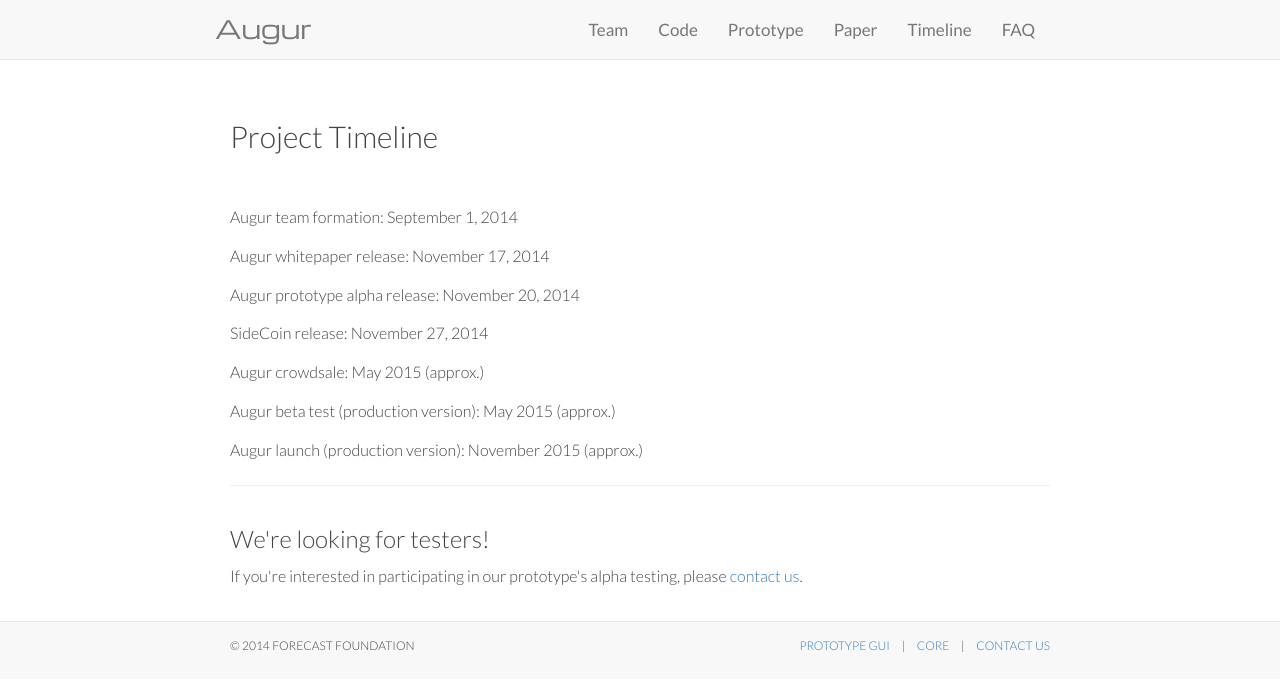
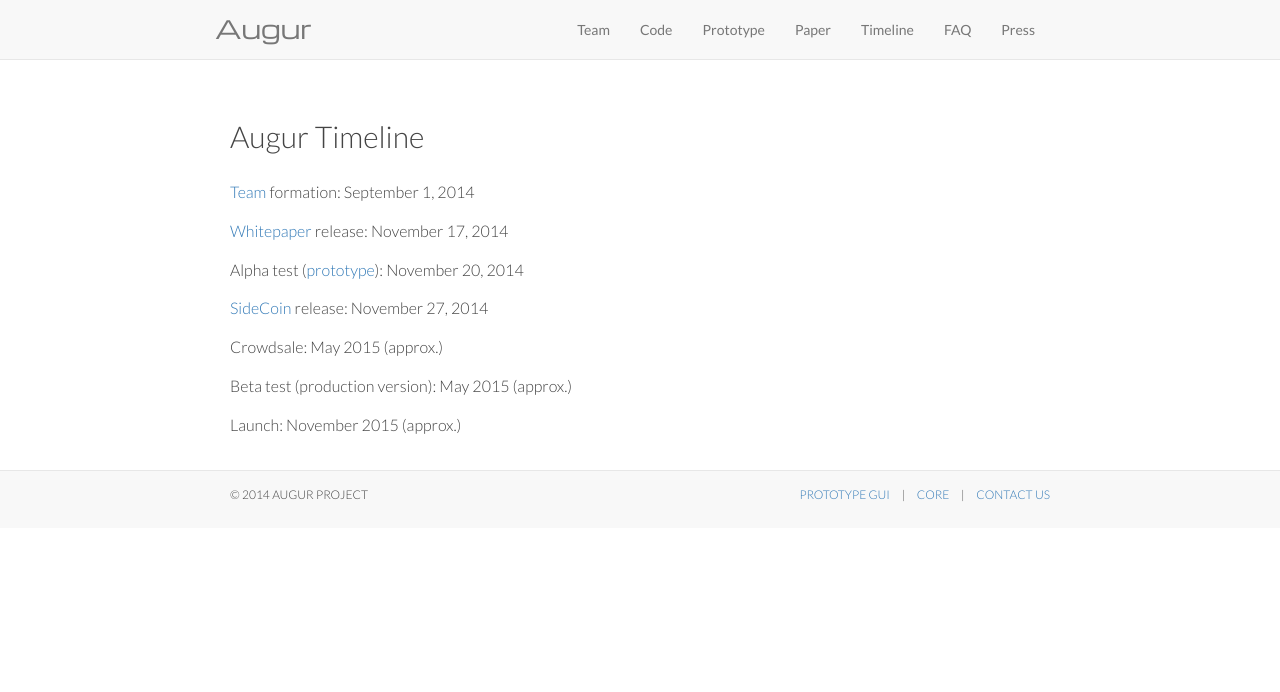
Before and after one commit to collegecrypto/augur.net, a Django app: page /timeline/ in a window 1280 px wide. Shown: the top 692 px of the page. Run offline with Django 3.2, Linux system fonts and the light colour scheme; some libraries are stand-ins or nearby versions.

Commit message:
Press/links page, navbar cleanup, timeline links

```diff
--- a/augur_net/static/css/base.css
+++ b/augur_net/static/css/base.css
@@ -43,6 +43,9 @@ iframe {
 #prototype h2 {
 	margin-bottom: 25px;
 }
+#timeline h2 {
+	margin-bottom: 25px;
+}
 #site-title {
 	font-size: 25px;
 	font-family: Michroma;
@@ -64,7 +67,7 @@ iframe {
 	width: 83px;
 }
 .navbar-nav {
-	font-size: 17px;
+	font-size: 14px;
 	margin-top: 5px;
 }
 .owners {
--- a/augur_net/templates/base.html
+++ b/augur_net/templates/base.html
@@ -32,6 +32,7 @@
           <li><a href="{{ STATIC_URL }}augur.pdf">Paper</a></li>
           <li><a href="/timeline">Timeline</a></li>
           <li><a href="/faq">FAQ</a></li>
+          <li><a href="/press">Press</a></li>
         </ul>
       </div>
     </div>
@@ -42,7 +43,7 @@
   </div>
   <footer>
     <div class="container">
-      <p>&copy; 2014 Forecast Foundation <span style="float:right;"><a href="https://github.com/scottzer0/Augur-UI">Prototype GUI</a> &nbsp;&nbsp;&nbsp; | &nbsp;&nbsp;&nbsp; <a href="https://github.com/zack-bitcoin/Truthcoin-POW">Core</a> &nbsp;&nbsp;&nbsp; | &nbsp;&nbsp;&nbsp; <a href="mailto:info@augur.net">Contact Us</a></span></p>
+      <p>&copy; 2014 Augur Project <span style="float:right;"><a href="https://github.com/scottzer0/Augur-UI">Prototype GUI</a> &nbsp;&nbsp;&nbsp; | &nbsp;&nbsp;&nbsp; <a href="https://github.com/zack-bitcoin/Truthcoin-POW">Core</a> &nbsp;&nbsp;&nbsp; | &nbsp;&nbsp;&nbsp; <a href="mailto:info@augur.net">Contact Us</a></span></p>
     </div>
   </footer>
 <script src="//cdnjs.cloudflare.com/ajax/libs/jquery/2.1.1/jquery.min.js"></script>
--- a/augur_net/templates/timeline.html
+++ b/augur_net/templates/timeline.html
@@ -1,18 +1,15 @@
 {% extends 'base.html' %}
 {% block content %}
-<div class="row">
+<div class="row" id="timeline">
    <div class="col-xs-12">
-    <h2>Project Timeline</h2>
-    <p>Augur team formation: September 1, 2014</p>
-    <p>Augur whitepaper release: November 17, 2014</p>
-    <p>Augur prototype alpha release: November 20, 2014</p>
-    <p>SideCoin release: November 27, 2014</p>
-    <p>Augur crowdsale: May 2015 (approx.)</p>
-    <p>Augur beta test (production version): May 2015 (approx.)</p>
-    <p>Augur launch (production version): November 2015 (approx.)</p>
-    <hr />
-    <h3>We're looking for testers!</h3>
-    <p>If you're interested in participating in our prototype's alpha testing, please <a href="team@augur.net">contact us</a>.
+    <h2>Augur Timeline</h2>
+    <p><a href="/team">Team</a> formation: September 1, 2014</p>
+    <p><a href="{{ STATIC_URL }}augur.pdf">Whitepaper</a> release: November 17, 2014</p>
+    <p>Alpha test (<a href="/prototype">prototype</a>): November 20, 2014</p>
+    <p><a href="https://github.com/tensorjack/sidecoin">SideCoin</a> release: November 27, 2014</p>
+    <p>Crowdsale: May 2015 (approx.)</p>
+    <p>Beta test (production version): May 2015 (approx.)</p>
+    <p>Launch: November 2015 (approx.)</p>
    </div>
 </div>
 {% endblock %}
--- a/augur_net/urls.py
+++ b/augur_net/urls.py
@@ -18,6 +18,7 @@ urlpatterns = patterns('',
     url(r'^faq/$', 'augur_net.views.faq', name='faq'),
     url(r'^prototype/$', 'augur_net.views.prototype', name='prototype'),
     url(r'^code/$', 'augur_net.views.code', name='code'),
+    url(r'^press/$', 'augur_net.views.press', name='press'),
 
     # Uncomment the admin/doc line below to enable admin documentation:
     # url(r'^admin/doc/', include('django.contrib.admindocs.urls')),
--- a/augur_net/views.py
+++ b/augur_net/views.py
@@ -1,4 +1,3 @@
-import logging, hashlib, random
 import re, sys, os
 import json
 
@@ -30,3 +29,6 @@ def prototype(request):
 
 def code(request):
     return render(request, 'code.html')
+
+def press(request):
+    return render(request, 'press.html')
```
Also changed, not shown: augur_net/templates/press.html (+33 -4 lines).
